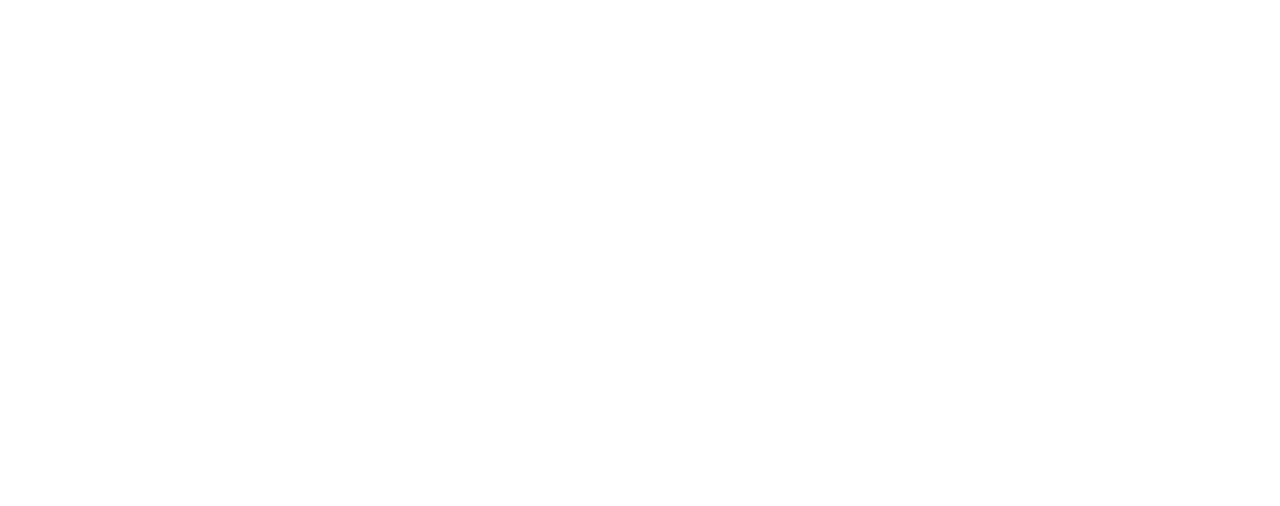
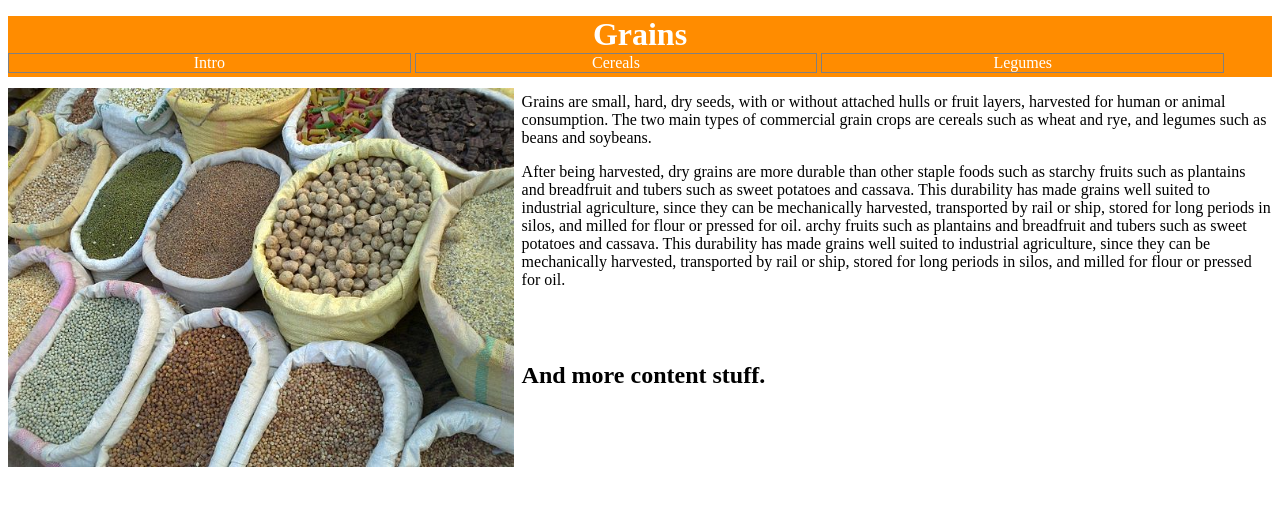
Before and after one commit to pamelaazzi/dsn1674-assignment-5, a plain HTML site: page index.html in a window 1280 px wide. Drawn offline with Linux system fonts and the light colour scheme.

Commit message:
added several css properties for h1 and image.

```diff
--- a/css/main.css
+++ b/css/main.css
@@ -0,0 +1,56 @@
+html {
+background-color: white;
+  box-sizing: border-box;
+}
+*,*::before, **::after{
+  box-sizing: inherit;
+}
+
+header {
+  padding:.7 0em;
+  background-color: darkorange;
+  margin-top: 1em;
+  width: 100%;
+}
+
+h1 {
+  font-family: Gerogia;
+  text-align: center;
+  color: white;
+  margin: 0em;
+  padding: 0em;
+}
+
+li {
+  display: inline-block;
+  color: white;
+  background-color: darkorange;
+  margin: 0em;
+}
+
+nav li{
+float: center;
+width: 31.7%;
+color: white;
+border: grey solid 1px;
+overflow: hidden;
+padding: 0em;
+margin: 0em;
+text-align: center;
+display: inline-block;
+}
+
+ol {
+  margin: 0em;
+  padding: 0;
+
+}
+
+.inset {
+  float: left;
+  width: 22%;
+  margin-top: 0.7em;
+  margin-right: 0.5em;
+  margin-bottom: 0em;
+  width: 40%;
+}
--- a/index.html
+++ b/index.html
@@ -1,3 +1,42 @@
 <!DOCTYPE html>
 <html lang="en-ca">
 <head>
+  <meta charset="utf-8">
+  <title>Grains</title>
+  <link href="css/main.css" rel="stylesheet">
+  <link href='http://fonts.googleapis.com/css?family=Merriweather' rel='stylesheet' type='text/css'>
+</head>
+
+<body>
+
+<header>
+  <h1>Grains</h1>
+
+<nav>
+  <ol>
+    <li>Intro</li>
+    <li>Cereals</li>
+    <li>Legumes</li>
+    </ol>
+    </nav>
+</header>
+
+  <img class="inset"src="images/grains.jpg" alt="gain some grains">
+<!-- <img class="inset clear-it"src="images/beans.jpg" alt="blackbeans"> -->
+<p>Grains are small, hard, dry seeds, with or without attached hulls or fruit layers, harvested for human or animal consumption. The two main types of commercial grain crops are cereals such as wheat and rye, and legumes such as beans and soybeans.
+
+<p class="p2">After being harvested, dry grains are more durable than other staple foods such as starchy fruits such as plantains and breadfruit and tubers such as sweet potatoes and cassava. This durability has made grains well suited to industrial agriculture, since they can be mechanically harvested, transported by rail or ship, stored for long periods in silos, and milled for flour or pressed for oil.
+archy fruits such as plantains and breadfruit and tubers such as sweet potatoes and cassava. This durability has made grains well suited to industrial agriculture, since they can be mechanically harvested, transported by rail or ship, stored for long periods in silos, and milled for flour or pressed for oil.
+</p>
+
+<div>
+  <main>
+<h1>The content!</h1>
+  </main>
+    <aside>
+<h2> And more content stuff. </h2>
+    </aside>
+  </div>
+
+</body>
+</html>
```
